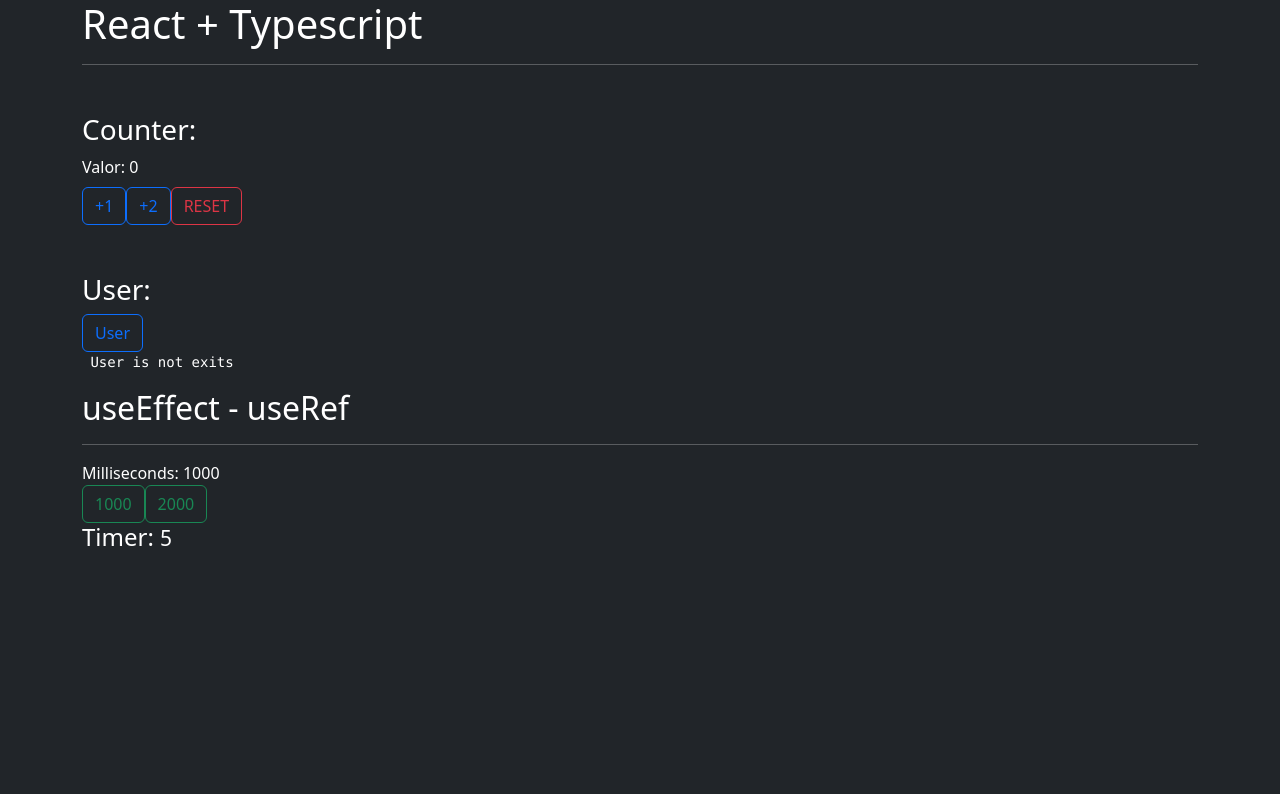
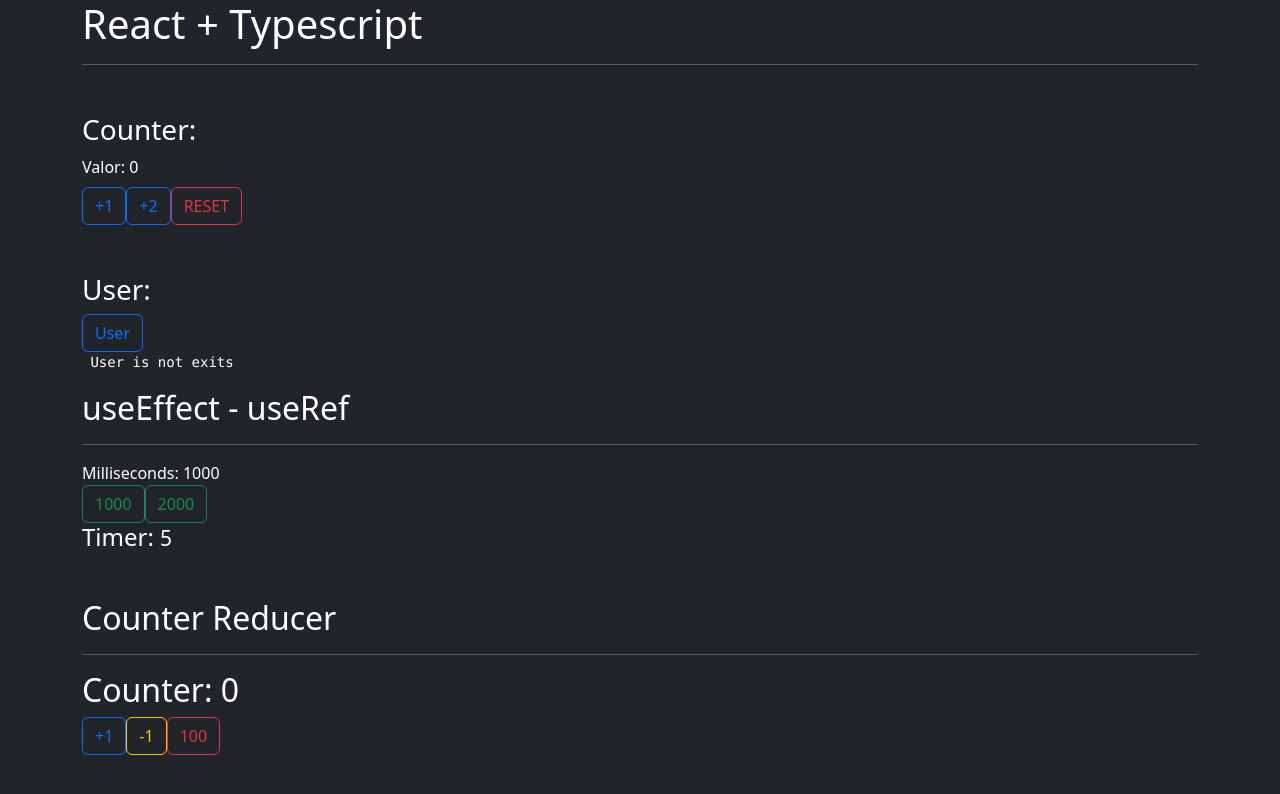
Before and after one commit to moive/react-ts-hook, a React (Vite) app: page / in a window 1280 px wide. Shown: the top 794 px of the page. Built offline with nearby package versions, Linux system fonts and the light colour scheme.

Commit message:
hook useReducer

```diff
--- a/src/App.tsx
+++ b/src/App.tsx
@@ -2,6 +2,7 @@ import { Counter } from "./components/Counter";
 import { TimerParent } from "./components/TimerParent";
 import { User } from "./components/User";
 import "./sass/site.scss";
+import { CounterReducer } from "./components/CounterReducer";
 function App() {
 	return (
 		<>
@@ -12,6 +13,9 @@ function App() {
 			<h2>useEffect - useRef</h2>
 			<hr />
 			<TimerParent />
+			<h2 className="mt-5">Counter Reducer</h2>
+			<hr />
+			<CounterReducer />
 		</>
 	);
 }
--- /dev/null
+++ b/src/components/CounterReducer.tsx
@@ -0,0 +1,60 @@
+import { useReducer } from "react";
+
+const initialState = {
+	counter: 0,
+};
+
+type ActionType =
+	| { type: "increment" }
+	| { type: "decrement" }
+	| { type: "custom"; payload: number };
+
+const counterRed = (state: typeof initialState, action: ActionType) => {
+	switch (action.type) {
+		case "increment":
+			return {
+				...state,
+				counter: state.counter + 1,
+			};
+		case "decrement":
+			return {
+				...state,
+				counter: state.counter - 1,
+			};
+		case "custom":
+			return {
+				...state,
+				counter: action.payload,
+			};
+		default:
+			return state;
+	}
+};
+
+export const CounterReducer = () => {
+	const [{ counter }, dispatch] = useReducer(counterRed, initialState);
+
+	return (
+		<>
+			<h2>Counter: {counter}</h2>
+			<button
+				onClick={() => dispatch({ type: "increment" })}
+				className="btn btn-outline-primary"
+			>
+				+1
+			</button>
+			<button
+				onClick={() => dispatch({ type: "decrement" })}
+				className="btn btn-outline-warning"
+			>
+				-1
+			</button>
+			<button
+				onClick={() => dispatch({ type: "custom", payload: 100 })}
+				className="btn btn-outline-danger"
+			>
+				100
+			</button>
+		</>
+	);
+};
--- a/src/components/Timer.tsx
+++ b/src/components/Timer.tsx
@@ -7,7 +7,7 @@ type TypeTimer = {
 export const Timer = ({ millisecond }: TypeTimer) => {
 	const [second, setSecond] = useState(0);
 	const ref = useRef<number>();
-	console.log(millisecond);
+	// console.log(millisecond);
 	useEffect(() => {
 		ref.current && clearInterval(ref.current);
 		ref.current = setInterval(() => setSecond((s) => s + 1), millisecond);
```
